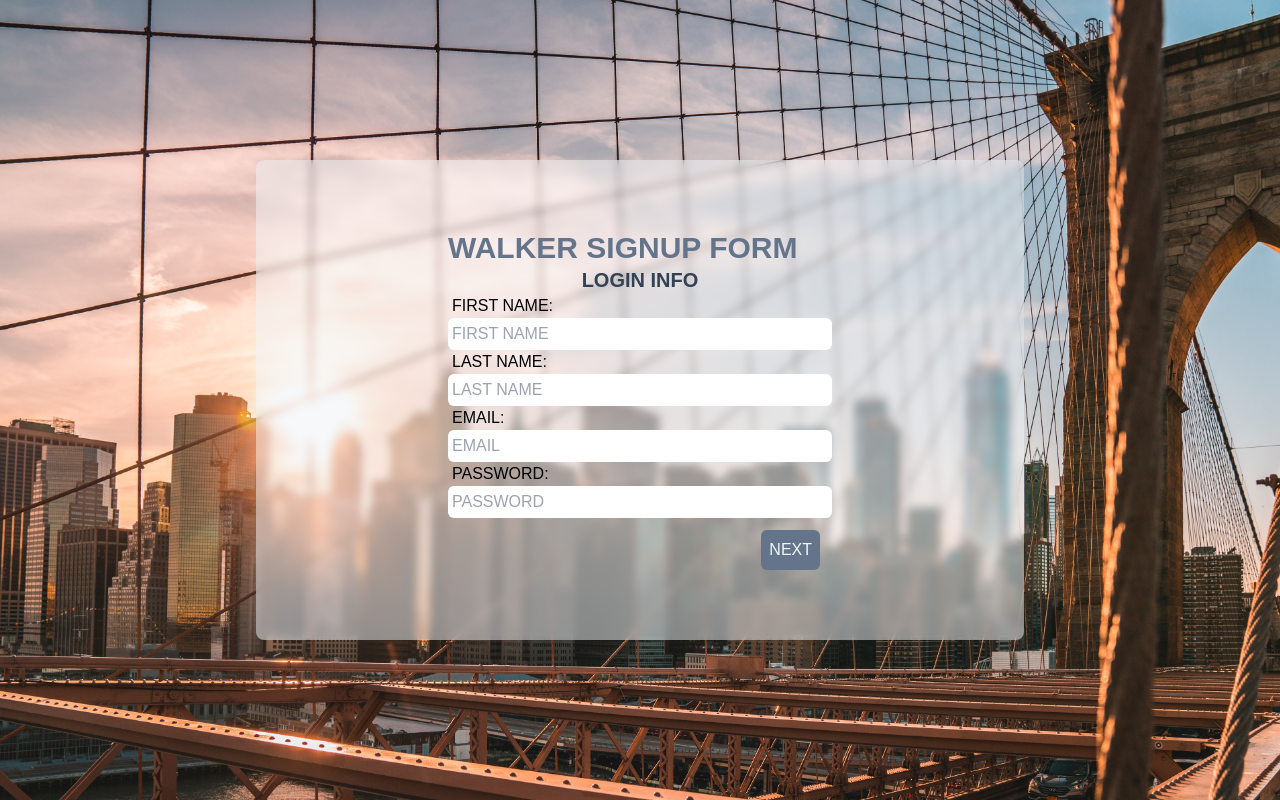
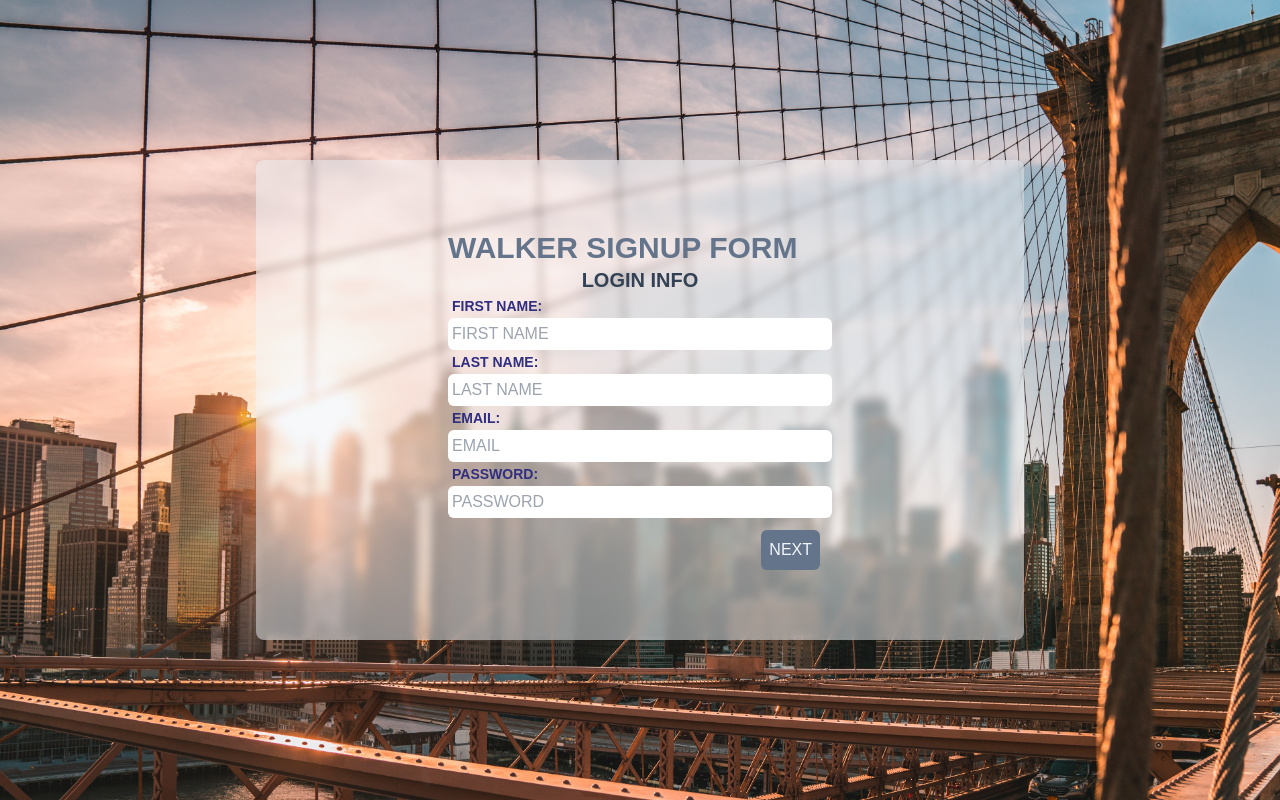
Before and after one commit to katherine84522/PONY-New-York-frontend, a React (Vite) app: page /walkersignup in a window 1280 px wide. Built offline with nearby package versions, Linux system fonts and the light colour scheme; no server answers.

Commit message:
make form labels pretty

```diff
--- a/src/ProtectorSignup.jsx
+++ b/src/ProtectorSignup.jsx
@@ -57,7 +57,7 @@ const ProtectorSignup = () => {
                 {
                     formStep === "contact" && <div className="w-96">
                         <h2 className='text-center font-semibold text-xl uppercase text-slate-700'>Login Info</h2>
-                        <label className="p-1">FIRST NAME:</label>
+                        <label className="p-1 font-semibold text-indigo-700">FIRST NAME:</label>
                         <input className="h-8 w-96 rounded-md p-1" onChange={(e) => { setFirstName(e.target.value) }} type="text" placeholder="FIRST NAME" /><br />
                         <label className="p-1">LAST NAME:</label>
                         <input className="h-8 w-96 rounded-md p-1" onChange={(e) => { setLastName(e.target.value) }} type="text" placeholder="LAST NAME" /><br />
@@ -71,11 +71,11 @@ const ProtectorSignup = () => {
                 {
                             formStep === "personalData" && <div className="w-96">
                         <h2 className='text-center font-semibold text-xl uppercase text-slate-700'>Contact Info</h2>
-                        <label className="uppercase">Phone Number:</label>
+                        <label className="uppercase p-1 font-semibold text-indigo-900 text-sm">Phone Number:</label>
                         <input className="h-8 w-96 rounded-md p-1" onChange={(e) => { setPhone(e.target.value) }} type="tel" placeholder="000-000-0000" /><br />
-                        <label className="uppercase">Address:</label>
+                        <label className="uppercase p-1 font-semibold text-indigo-900 text-sm">Address:</label>
                         <input className="h-8 w-96 rounded-md p-1" onChange={(e) => { setAddress(e.target.value) }} type="text" /><br />
-                        <label className="uppercase">Photo:</label>
+                        <label className="uppercase p-1 font-semibold text-indigo-900 text-sm">Photo:</label>
                         <input className="h-8 w-96 rounded-md p-1" onChange={(e) => { setPicture(e.target.value) }} type="text" /><br />
                         <select className="h-8 w-96 rounded-md mt-4 p-1" onChange={(e) => { setGender(e.target.value) }} type="text">
                             <option value="" disabled selected>GENDER IDENTITY</option>
--- a/src/RequestForm.jsx
+++ b/src/RequestForm.jsx
@@ -109,18 +109,18 @@ const RequestForm = ({ setOngoingRequest, ongoingRequest }) => {
                     <h2 className='text-center font-semibold text-3xl uppercase text-slate-500'>Request a Protector</h2><br />
                     <form className="rounded-md" onSubmit={(e) => { handleSubmit(e) }}>
                         <div className="text-center">
-                            <label for="start-location ">MEETUP LOCATION:</label><br />
+                            <label className="uppercase p-1 font-semibold text-indigo-900 text-sm" for="start-location ">MEETUP LOCATION:</label><br />
                             <input className="h-8 w-96 rounded-md" onChange={(e) => { setStart(e.target.value) }} type="text" id="start-location" /><br />
-                            <label for="end-location">DESTINATION:</label><br />
+                            <label className="uppercase p-1 font-semibold text-indigo-900 text-sm"for="end-location">DESTINATION:</label><br />
                             <input className='h-8 w-96 rounded-md' onChange={(e) => { setEnd(e.target.value) }} type="text" id="end-location" /><br />
-                            <label>MESSAGE:</label><br />
+                            <label className="uppercase p-1 font-semibold text-indigo-900 text-sm">MESSAGE:</label><br />
                             <input className='h-28 w-96 rounded-md' onChange={(e) => { setMessage(e.target.value) }} type="text" placeholder="" /><br />
                             <div className="flex justify-center items-center">
                                 <p className="mt-3 w-52 mr-3 p-2 bg-slate-500 text-slate-100 uppercase rounded-md" onClick={() => { setCurrent(!current) }}>{current ? "Schedule For Later" : "Schedule For Now"}</p><br />
                             </div>
                             {!current &&
                                 <div className='p-3'>
-                                    <label>Select the date and time to meet up with the protector:</label><br />
+                                    <label className="uppercase p-1 font-semibold text-indigo-900 text-sm">When would you like to meet your protector?:</label><br />
                                     <input type="date" min={new Date(new Date().getTime() + 60 * 60 * 1000).toISOString().slice(0, 10)} max={new Date(new Date().getTime() + 2 * 24 * 60 * 60 * 1000).toISOString().slice(0, 10)} value={date} onChange={handleDateChange} />
                                     <input type="time" min={new Date(new Date().getTime() + 60 * 60 * 1000).toISOString().slice(11, 16)} max={new Date(new Date().getTime() + 2 * 24 * 60 * 60 * 1000).toISOString().slice(11, 16)} value={time} onChange={handleTimeChange} /><br />
                                 </div>
--- a/src/WalkerSignup.jsx
+++ b/src/WalkerSignup.jsx
@@ -55,13 +55,13 @@ const WalkerSignup = () => {
                         {
                             formStep === "contact" && <div className="w-96">
                                 <h2 className='text-center font-semibold text-xl uppercase text-slate-700'>Login Info</h2>
-                                <label className="p-1">FIRST NAME:</label>
+                                <label className="p-1 font-semibold text-indigo-900 text-sm">FIRST NAME:</label>
                                 <input className="h-8 w-96 rounded-md p-1" onChange={(e) => { setFirstName(e.target.value) }} type="text" placeholder="FIRST NAME" /><br />
-                                <label className="p-1">LAST NAME:</label>
+                                <label className="p-1 font-semibold text-indigo-900 text-sm">LAST NAME:</label>
                                 <input className="h-8 w-96 rounded-md p-1" onChange={(e) => { setLastName(e.target.value) }} type="text" placeholder="LAST NAME" /><br />
-                                <label className="p-1">EMAIL:</label>
+                                <label className="p-1 font-semibold text-indigo-900 text-sm">EMAIL:</label>
                                 <input className="h-8 w-96 rounded-md p-1" onChange={(e) => { setEmail(e.target.value) }} type="email" placeholder="EMAIL" /><br />
-                                <label className="p-1">PASSWORD:</label>
+                                <label className="p-1 font-semibold text-indigo-900 text-sm">PASSWORD:</label>
                                 <input className="h-8 w-96 rounded-md p-1" onChange={(e) => { setPassword(e.target.value) }} type="password" placeholder="PASSWORD" /><br />
                                 <button className="mt-3 mr-3 p-2 bg-slate-500 text-slate-100 float-right uppercase rounded-md" onClick={() => { setFormStep("personalData") }}>NEXT</button>
                             </div>
@@ -69,9 +69,9 @@ const WalkerSignup = () => {
                         {
                             formStep === "personalData" && <div className="w-96">
                                 <h2 className='text-center font-semibold text-xl uppercase text-slate-700'>Contact Info</h2>
-                                <label className="uppercase">Phone Number:</label>
+                                <label className="uppercase p-1 font-semibold text-indigo-900 text-sm">Phone Number:</label>
                                 <input className="h-8 w-96 rounded-md p-1" onChange={(e) => { setPhone(e.target.value) }} type="tel" placeholder="000-000-0000" /><br />
-                                <label className="uppercase">Photo:</label>
+                                <label className="uppercase p-1 font-semibold text-indigo-900 text-sm">Photo:</label>
                                 <input className="h-8 w-96 rounded-md p-1" onChange={(e) => { setPicture(e.target.value) }} type="text" /><br />
                                 <select className="h-8 w-96 rounded-md mt-4 p-1" onChange={(e) => { setGender(e.target.value) }} type="text">
                                     <option value="" disabled selected>GENDER IDENTITY</option>
```
